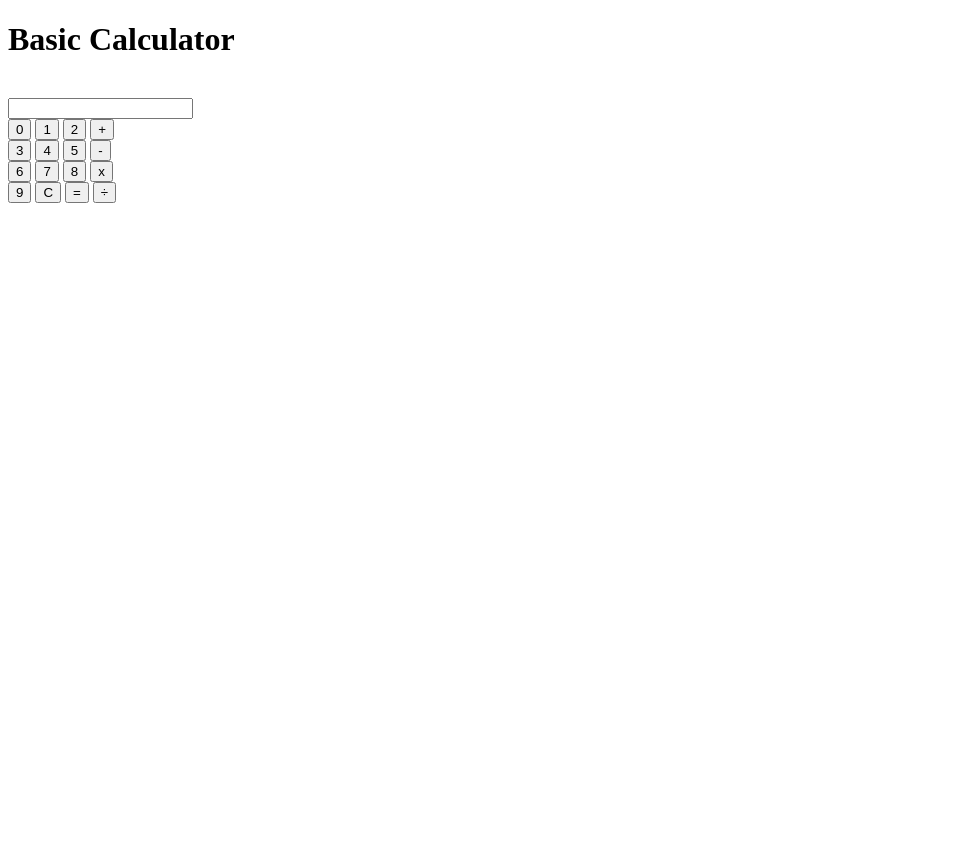
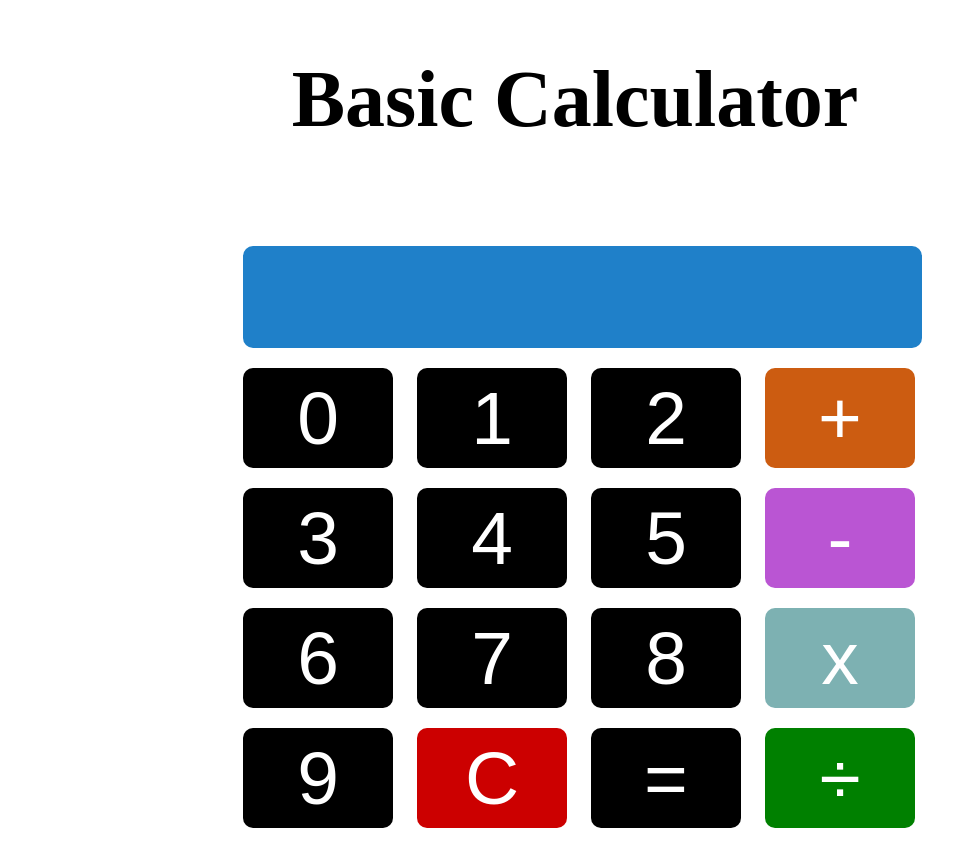
Before and after one commit to ArguedJoker/Calculator, a plain HTML site: page index.html in a window 1280 px wide. Shown: the whole page, without its empty margins (0-977 px from the left). Before the commit the page ends 800 px from the top, so only its background shows below. Drawn offline with Linux system fonts and the light colour scheme.

Commit message:
Styling
completed basic styling for calculator

```diff
--- a/index.html
+++ b/index.html
@@ -12,23 +12,23 @@
         <h1>Basic Calculator</h1>
         <br/>
         <form id = "form" Name = "Calculator">
-            <input name = "display"> <br/>
+            <input name = "display" style = "width: 675px; height: 100px; text-align: center; background-color: #1f80c9;"> <br/>
             <input type = "button" value = "0">
             <input type = "button" value = "1">
             <input type = "button" value = "2">
-            <input type = "button" value = "+"> <br/>
+            <input type = "button" value = "+" style = "background-color: #cc5c11;"> <br/>
             <input type = "button" value = "3">
             <input type = "button" value = "4">
             <input type = "button" value = "5">
-            <input type = "button" value = "-"> <br/>
+            <input type = "button" value = "-" style = "background-color: #ba55d3;"> <br/>
             <input type = "button" value = "6">
             <input type = "button" value = "7">
             <input type = "button" value = "8">
-            <input type = "button" value = "x"> <br/>
+            <input type = "button" value = "x" style = "background-color: #7db1b2;"> <br/>
             <input type = "button" value = "9">
-            <input type = "button" value = "C">
+            <input type = "button" value = "C" style = "background-color: #cc0000;">
             <input type = "button" value = "=">
-            <input type = "button" value = "&#247">
+            <input type = "button" value = "&#247" style = "background-color: green;">
         </form>
     </body>
 </html>
--- a/main.css
+++ b/main.css
@@ -0,0 +1,22 @@
+input {
+    width: 150px;
+    height: 100px;
+    font-size: 75px;
+    border-radius: 10px;
+    margin: 10px;
+    background-color: #000;
+    color: #fff;
+    border-style: none;
+}
+
+#form {
+    margin-left: 225px;
+    margin-top: 20px;
+}
+
+h1 {
+    text-align: center;
+    font-size: 80px;
+    margin-right: 150px;
+    margin-left: 20px;
+}
```
